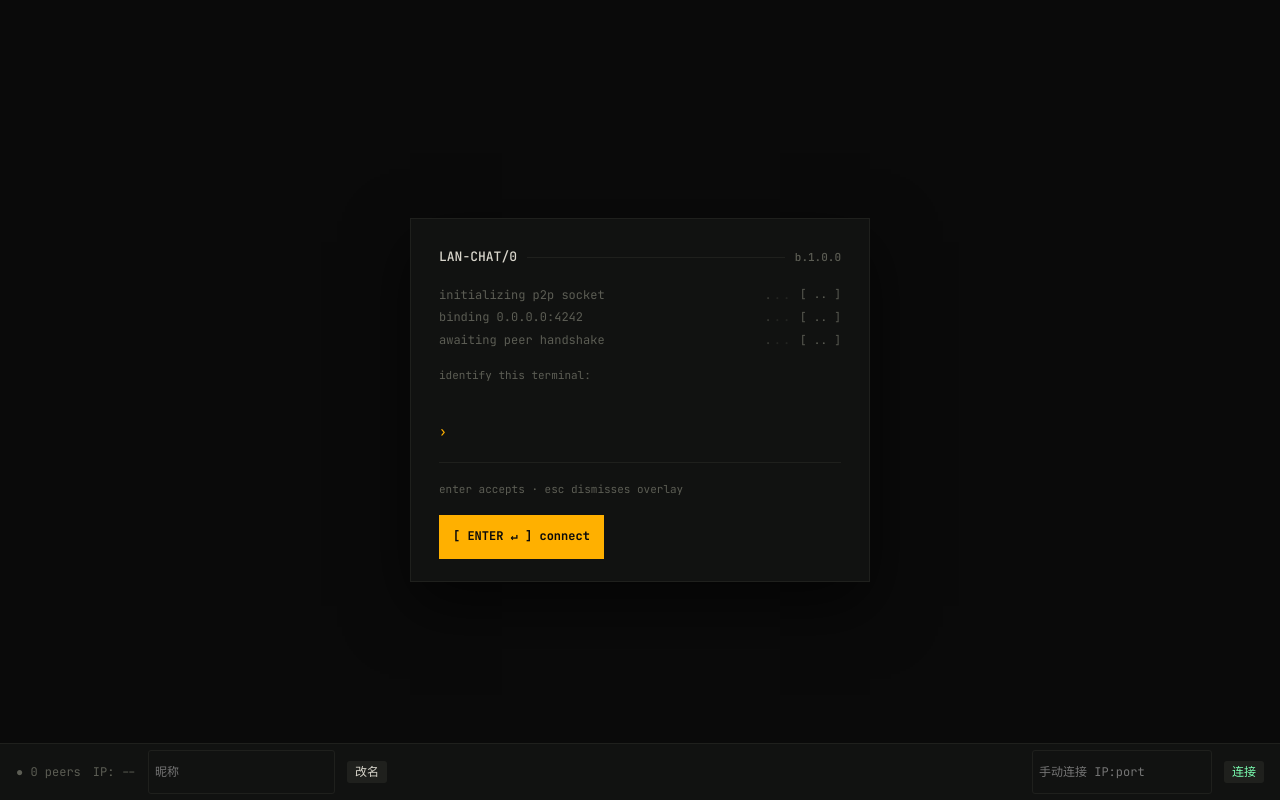
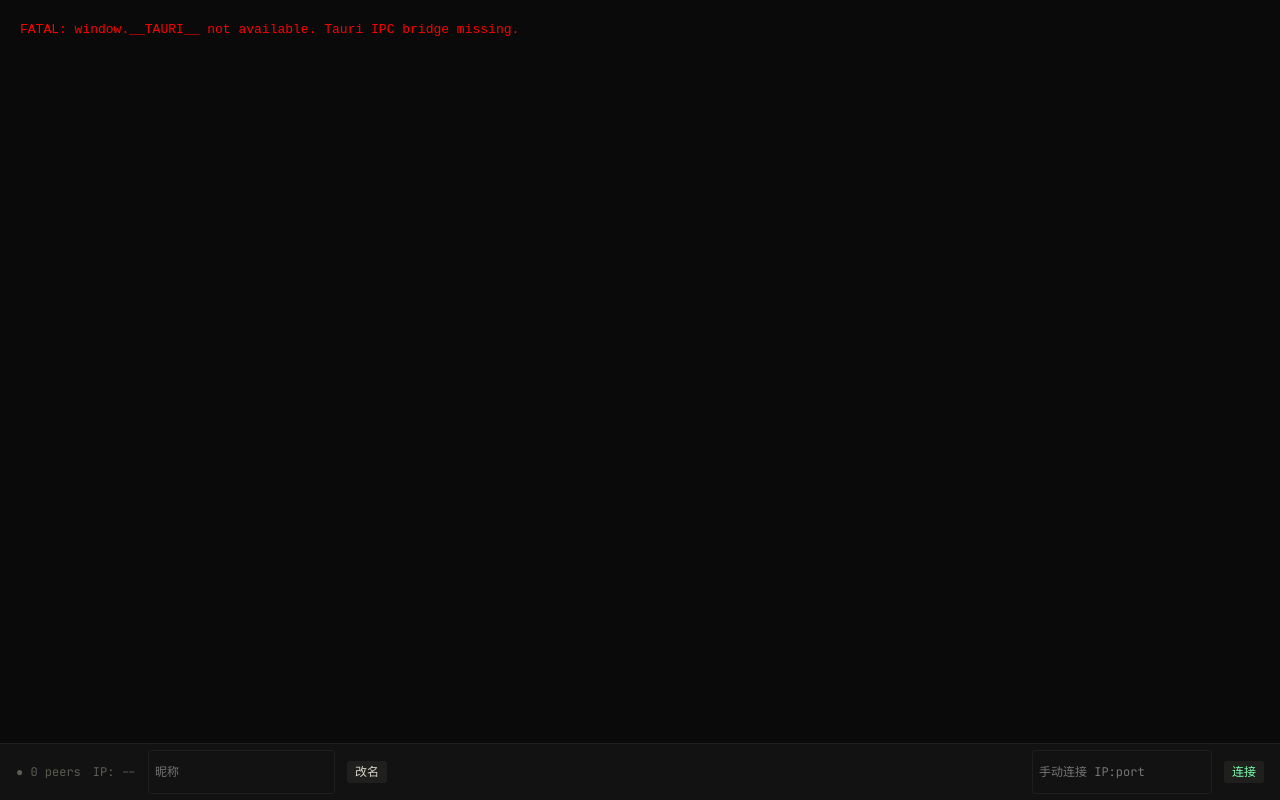
Before and after one commit to EarthTan/lan-chat, a website: page src/index.html in a window 1280 px wide. Drawn offline with Linux system fonts and the light colour scheme.

Commit message:
debug: add early __TAURI__ check to diagnose IPC bridge

```diff
--- a/src/index.html
+++ b/src/index.html
@@ -962,8 +962,19 @@
         <script>
             // ────────────────────────────────────────────────────────
             // Tauri IPC bridge
+            console.log(
+                "JS starting, __TAURI__:",
+                typeof window.__TAURI__,
+                window.__TAURI__,
+            );
+            if (!window.__TAURI__) {
+                document.body.innerHTML =
+                    '<div style="color:red;padding:20px;font-family:monospace;">FATAL: window.__TAURI__ not available. Tauri IPC bridge missing.</div>';
+                throw new Error("__TAURI__ not defined");
+            }
             const { invoke } = window.__TAURI__.core;
             const { listen } = window.__TAURI__.event;
+            console.log("invoke:", typeof invoke, "listen:", typeof listen);
 
             let ME = "";
             const txtById = {}; // id → raw text (for copy)
```
